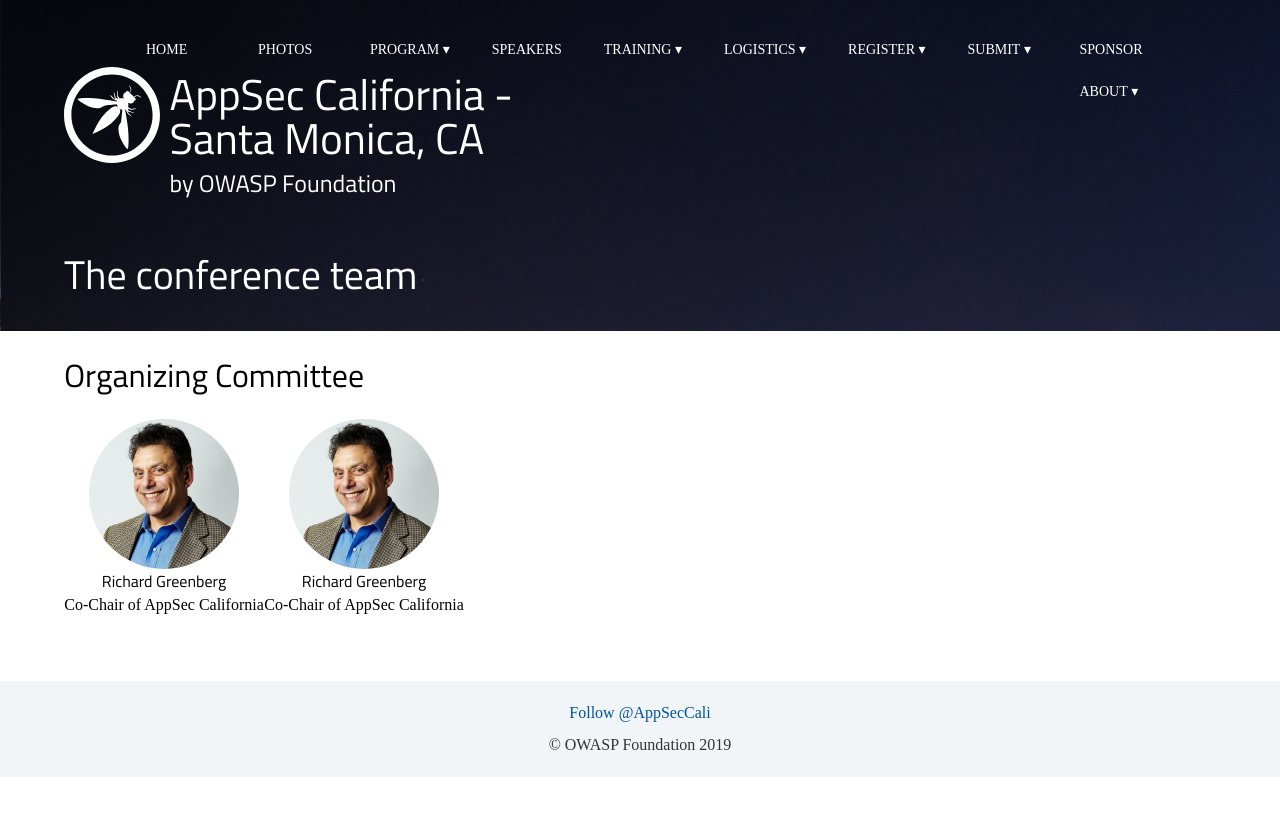
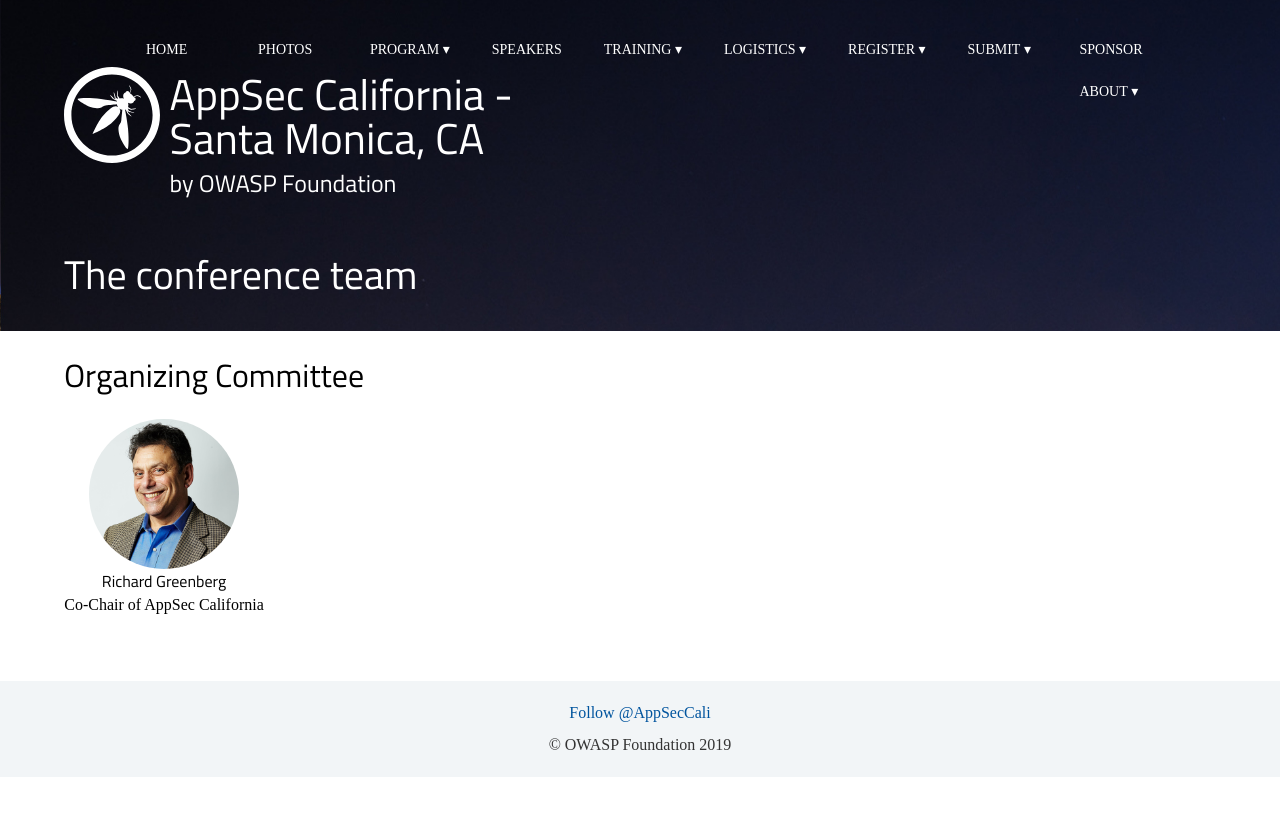
Before and after one commit to OWASP/2020-appseccalifornia, a Jekyll site: the page built from about/team.md, in a window 1280 px wide. Shown: the top 816 px of the page. Built offline with Jekyll 4.4.1, drawn with Linux system fonts in a browser that asks for light colours; some web fonts are replaced; comment, search, counter and statistics services are not loaded.

Commit message:
cleaning template

```diff
--- a/about/team.md
+++ b/about/team.md
@@ -9,11 +9,6 @@
 	<ul >
 	{% for member in site.data.team.conferenceteam %}
 	<li>
-	<div style="background-image: url(../assets/images/team/richard.jpg)" alt="Richard Greenberg"></div>
- <h4>Richard Greenberg</h4>
- <span class="role">Co-Chair of AppSec California</span>
-	</li>
-	<li>
 		<div style="background-image: url(../assets/images/team/{{member.image | default: 'owasp_logo.png'}})" alt="{{member.name}} {{member.role}}"></div>
 		<h4>{{member.name}}</h4>
 		<span class="role">{{member.role}}</span>
```
